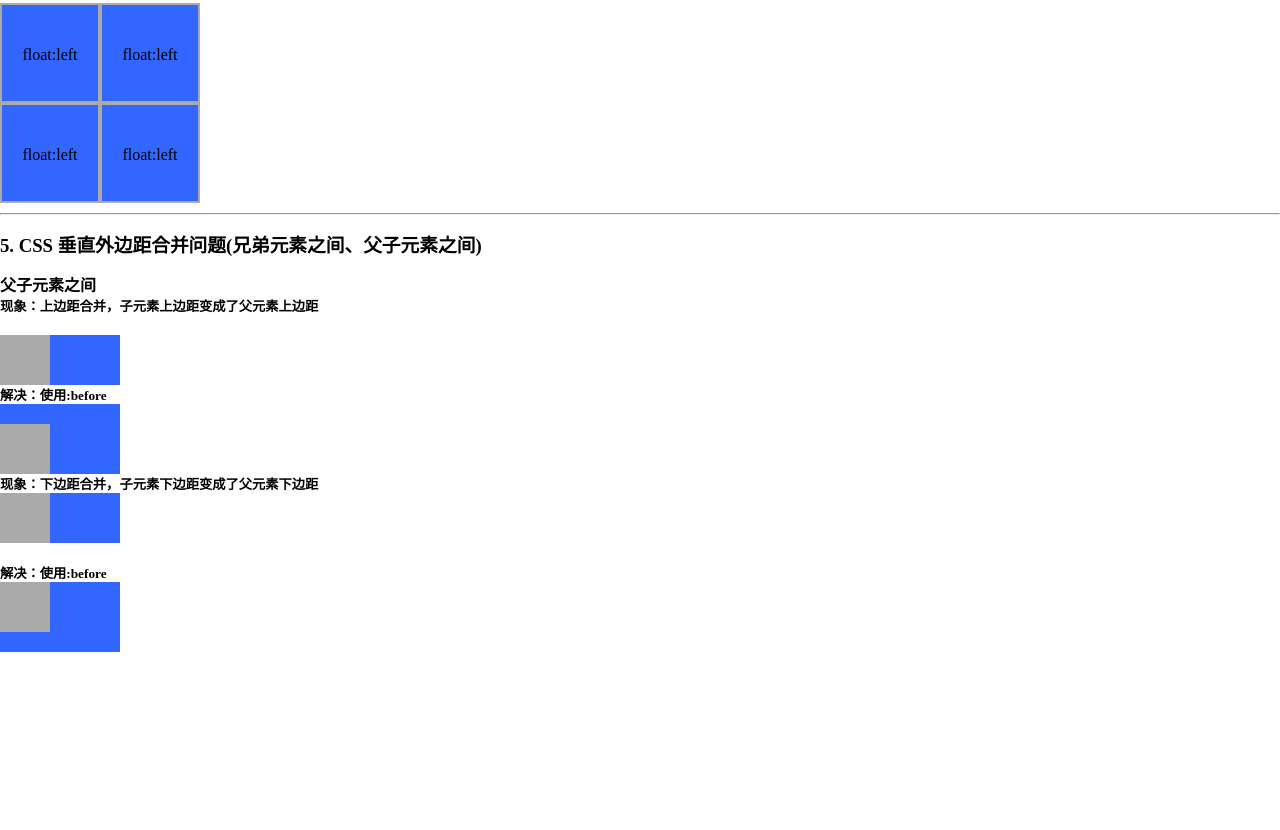
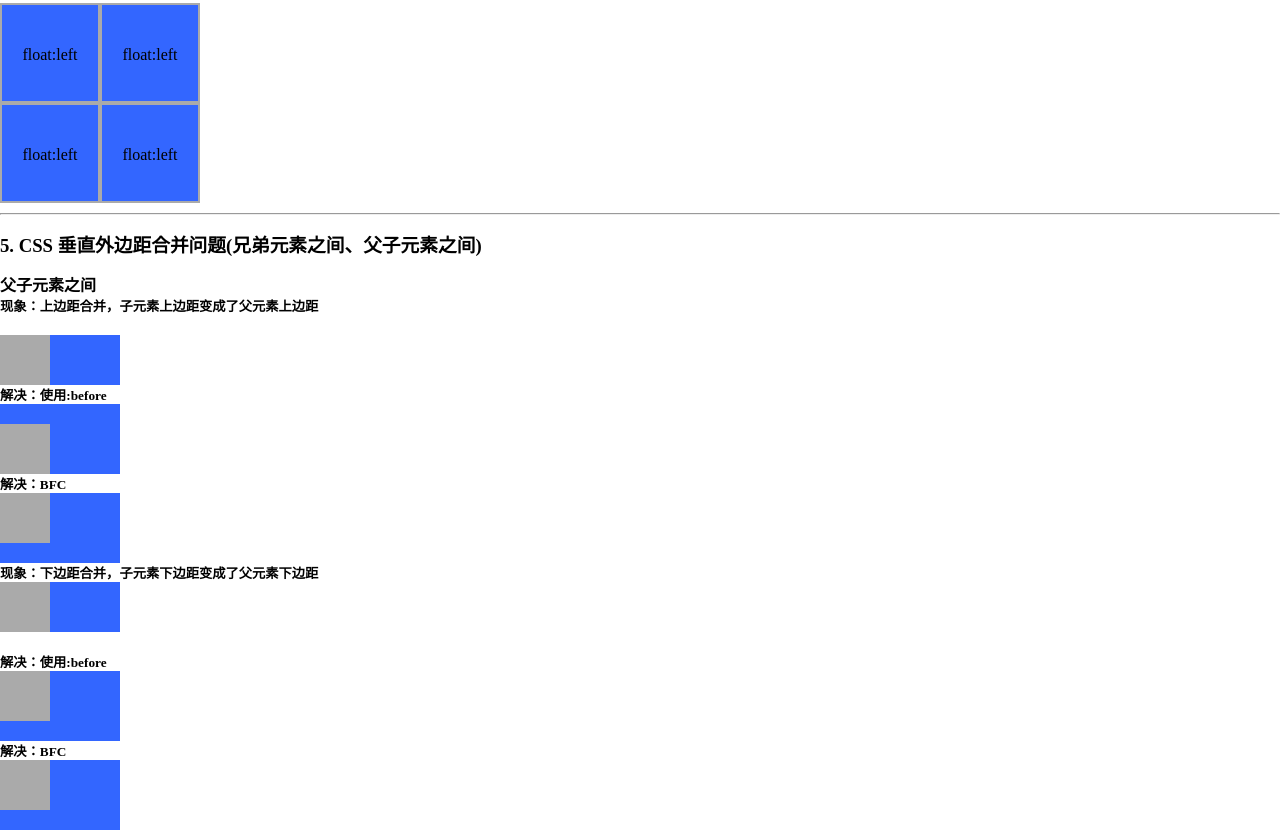
Before and after one commit to NkymCJ/CSS-knowledge, a plain HTML site: page CSS技巧和经验/index.html in a window 1280 px wide. Shown: the part 1374-2204 px from the top of the page. Before the commit the page ends 2026 px from the top, so only its background shows below. Drawn offline with Linux system fonts and the light colour scheme.

Commit message:
modified

```diff
--- a/CSS技巧和经验/index.html
+++ b/CSS技巧和经验/index.html
@@ -168,13 +168,17 @@
             }
 
             .test5_3,
-            .test5_4 {
+            .test5_4,
+            .test5_5,
+            .test5_6 {
                 width: 120px;
                 background-color: #3366ff;
             }
 
             .test5_3 .box,
-            .test5_4 .box {
+            .test5_4 .box,
+            .test5_5 .box,
+            .test5_6 .box {
                 height: 50px;
                 width: 50px;
                 margin-bottom: 20px;
@@ -191,6 +195,11 @@
             .test5_4:after {
                 content: " ";
                 display: table;
+            }
+
+            .test5_5,
+            .test5_6{
+                overflow: hidden;
             }
         </style>
     </head>
@@ -272,6 +281,10 @@
         <div class="test5_2">
             <div class="box"></div>
         </div>
+        <h5>解决：BFC</h5>
+        <div class="test5_6">
+            <div class="box"></div>
+        </div>
         <h5>现象：下边距合并，子元素下边距变成了父元素下边距</h5>
         <div class="test5_3">
             <div class="box"></div>
@@ -280,6 +293,10 @@
         <div class="test5_4">
             <div class="box"></div>
         </div>
+        <h5>解决：BFC</h5>
+        <div class="test5_5">
+            <div class="box"></div>
+        </div>
     </body>
 
 </html>
```
Also changed, not shown: 1 other file.
